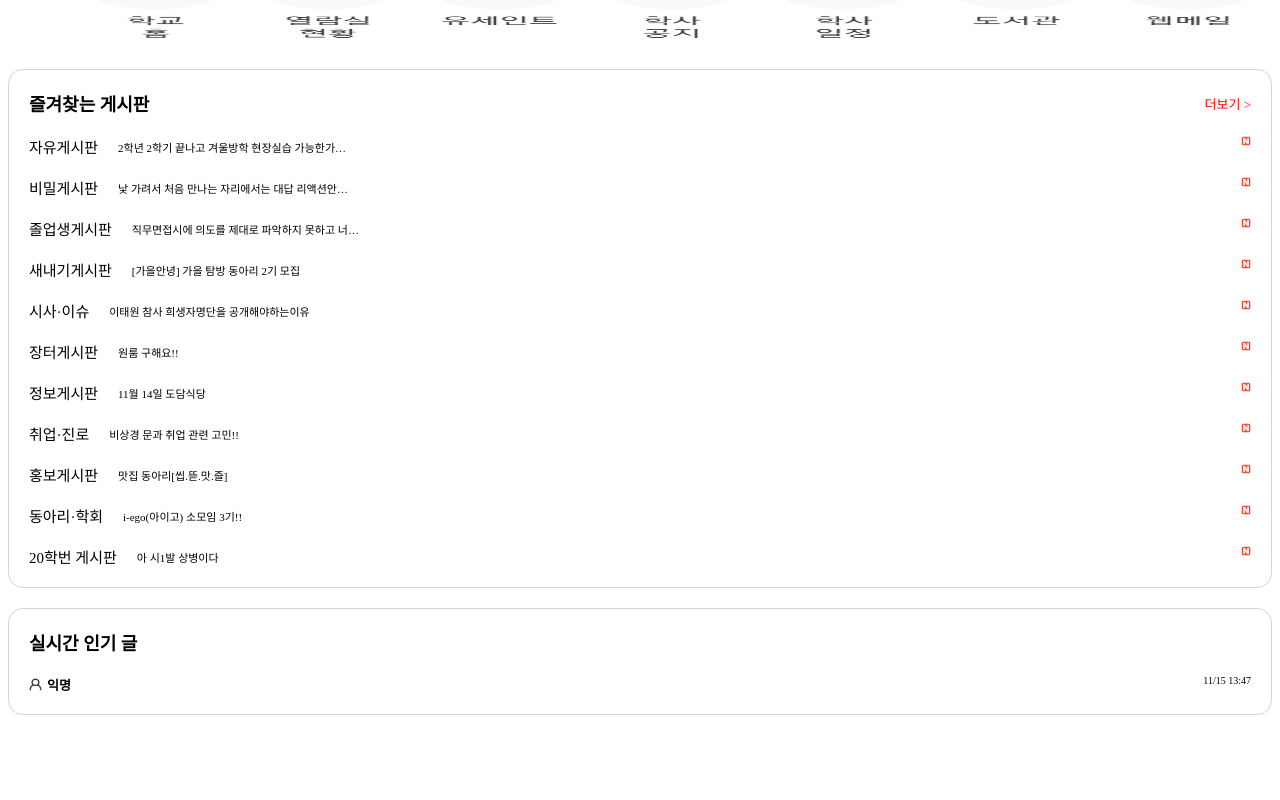
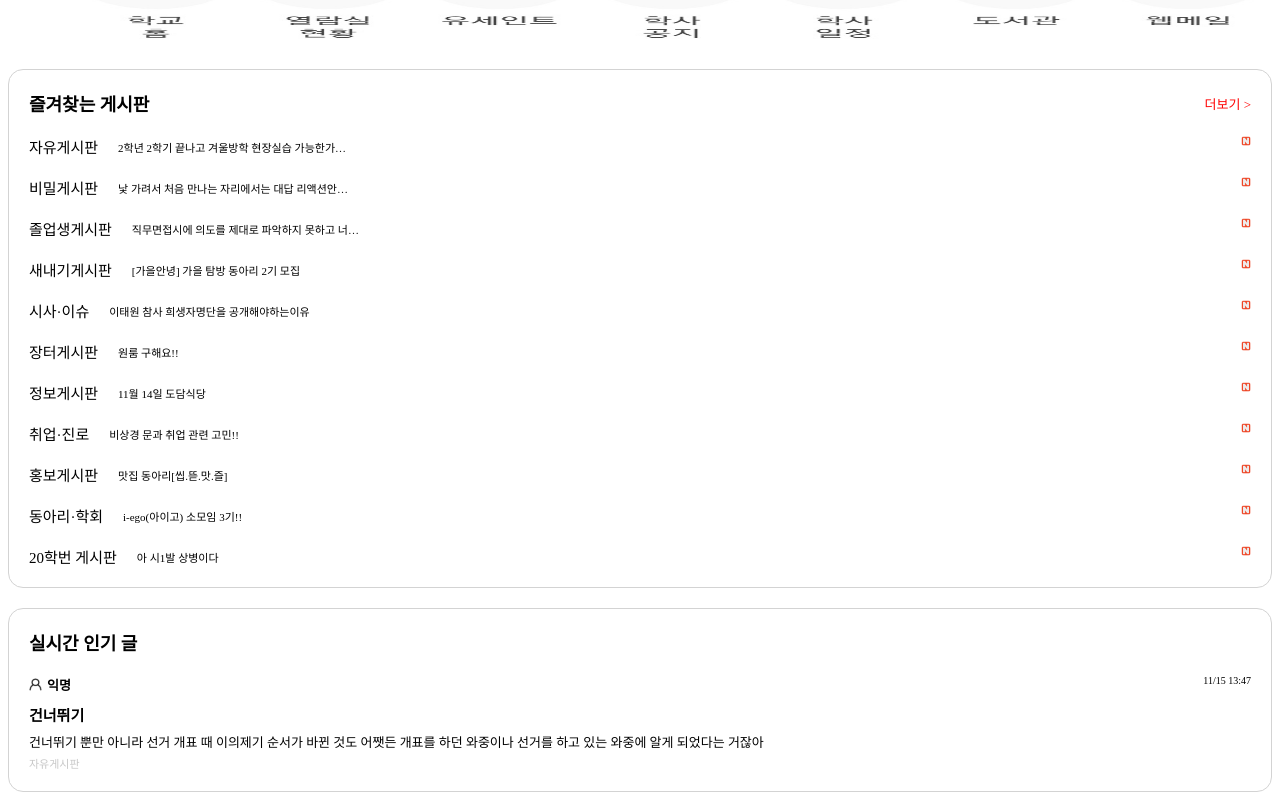
Before and after one commit to kimjunha1231/everytime, a React (Create React App) app: page / in a window 1280 px wide. Shown: the part 321-1121 px from the top of the page. Before the commit the page ends 1044 px from the top, so only its background shows below. Built offline with nearby package versions, Linux system fonts and the light colour scheme.

Commit message:
실시간 인기 글

```diff
--- a/src/components/mainpage/Favor.js
+++ b/src/components/mainpage/Favor.js
@@ -63,14 +63,12 @@ const AnonymIcon = styled.img`
  height: 13px;
 `;
 const BestBoardList = styled.div`
-  display: flex;
-  justify-content: space-between;
   margin: 20px 0 20px 0;
+  width: 100%;
 `;
 const BestBoardTop = styled.div`
   display: flex;
   justify-content: space-between;
-
   width: 100%;
 `;
 const Name = styled.div`
@@ -86,6 +84,39 @@ const Time = styled.div`
 const BestBoardTitleBox = styled.div`
   display: flex;
   align-items: center;
+`;
+
+const BestBoardCenter = styled.div`
+  margin-top: 10px;
+`;
+
+const BestBoardContentTitle = styled.div`
+  font-weight:bold;
+  font-size: 15px;
+
+`;
+
+const BestBoardContent = styled.div`
+  font-size: 13px;
+  margin-top: 7px;
+  width: 93%;
+  font-weight: 400;
+  overflow: hidden;
+  text-overflow: ellipsis;
+  display: -webkit-box;
+  -webkit-line-clamp: 2;
+  -webkit-box-orient: vertical;
+`;
+
+const BestBoardBottom = styled.div`
+
+`;
+
+const BestBoardContentBoardName = styled.div`
+
+  font-size: 11px;
+  margin-top: 4px;
+  color: #c7c7c7;
 `;
 
 const Favor = () => {
@@ -187,6 +218,13 @@ const Favor = () => {
             </BestBoardTitleBox>
             <Time>11/15 13:47</Time>
           </BestBoardTop>
+          <BestBoardCenter>
+            <BestBoardContentTitle>건너뛰기</BestBoardContentTitle>
+            <BestBoardContent>건너뛰기 뿐만 아니라 선거 개표 때 이의제기 순서가 바뀐 것도 어쨋든 개표를 하던 와중이나 선거를 하고 있는 와중에 알게 되었다는 거잖아</BestBoardContent>
+          </BestBoardCenter>
+          <BestBoardBottom>
+            <BestBoardContentBoardName>자유게시판</BestBoardContentBoardName>
+          </BestBoardBottom>
         </BestBoardList>
       </Board>
     </>
```
